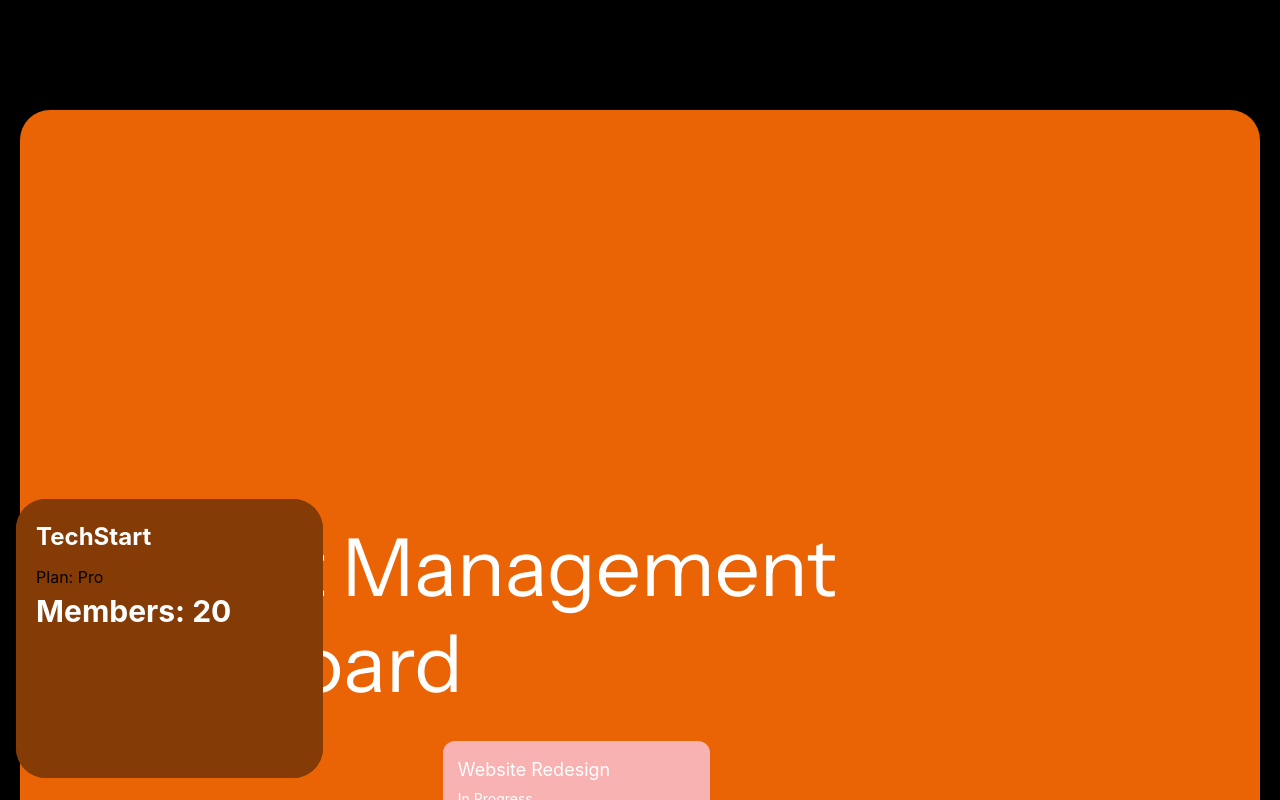
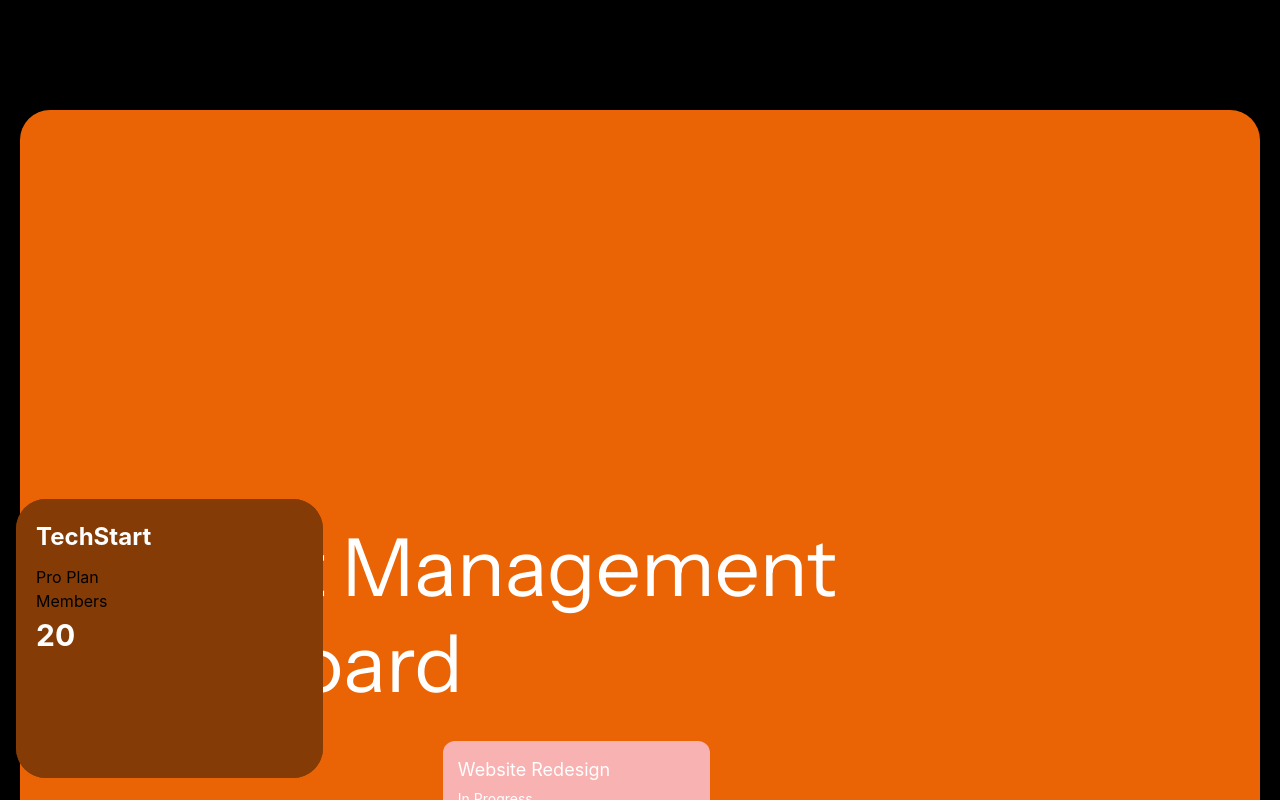
Before and after one commit to Jungyoonlim/pictorial-components, a React (Create React App) app in the folder b2b-saas-visualizer/: page / in a window 1280 px wide. Shown: the top 800 px of the page. Built offline with nearby package versions, Linux system fonts and the light colour scheme.

Commit message:
format for members text changed

```diff
--- a/b2b-saas-visualizer/src/B2BSaasDbVisualizer.tsx
+++ b/b2b-saas-visualizer/src/B2BSaasDbVisualizer.tsx
@@ -1,15 +1,7 @@
 import React, { useState } from 'react';
 import { useAppContext } from './context';
 import { motion, AnimatePresence } from 'framer-motion';
-import {
-  Item,
-  SelectedItem,
-  AppData,
-  Organization,
-  Project,
-  Task,
-  ItemType
-} from './types';
+import { Item, SelectedItem, AppData, ItemType } from './types';
 import { initialData } from './data';
 import './fonts.css';
 import {
@@ -23,6 +15,7 @@ import {
   ProjectTitle,
   ProjectStatus,
   PopupContainer,
+  TextMembers,
   Overlay,
   MembersCount,
   TaskItem,
@@ -130,8 +123,9 @@ const B2BSaasDbVisualizer: React.FC = () => {
             onClick={(e) => handleClick(e, org, 'organization')}
           >
             <OrgTitle>{org.name}</OrgTitle>
-            <OrgSubtitle>Plan: {org.plan}</OrgSubtitle>
-            <MembersCount>Members: {org.members}</MembersCount>
+            <OrgSubtitle>{org.plan} Plan</OrgSubtitle>
+            <TextMembers>Members</TextMembers>
+            <MembersCount>{org.members}</MembersCount>
           </OrganizationCard>
         ))}
       </OrganizationsGrid>
--- a/b2b-saas-visualizer/src/styles.js
+++ b/b2b-saas-visualizer/src/styles.js
@@ -124,7 +124,9 @@ export const OrganizationCard = styled(motion.div)`
   }
 `;
 
+export const TextMembers = styled.div`
 
+`;
 
 export const ProjectsContainer = styled.div`
   display: flex;
```
